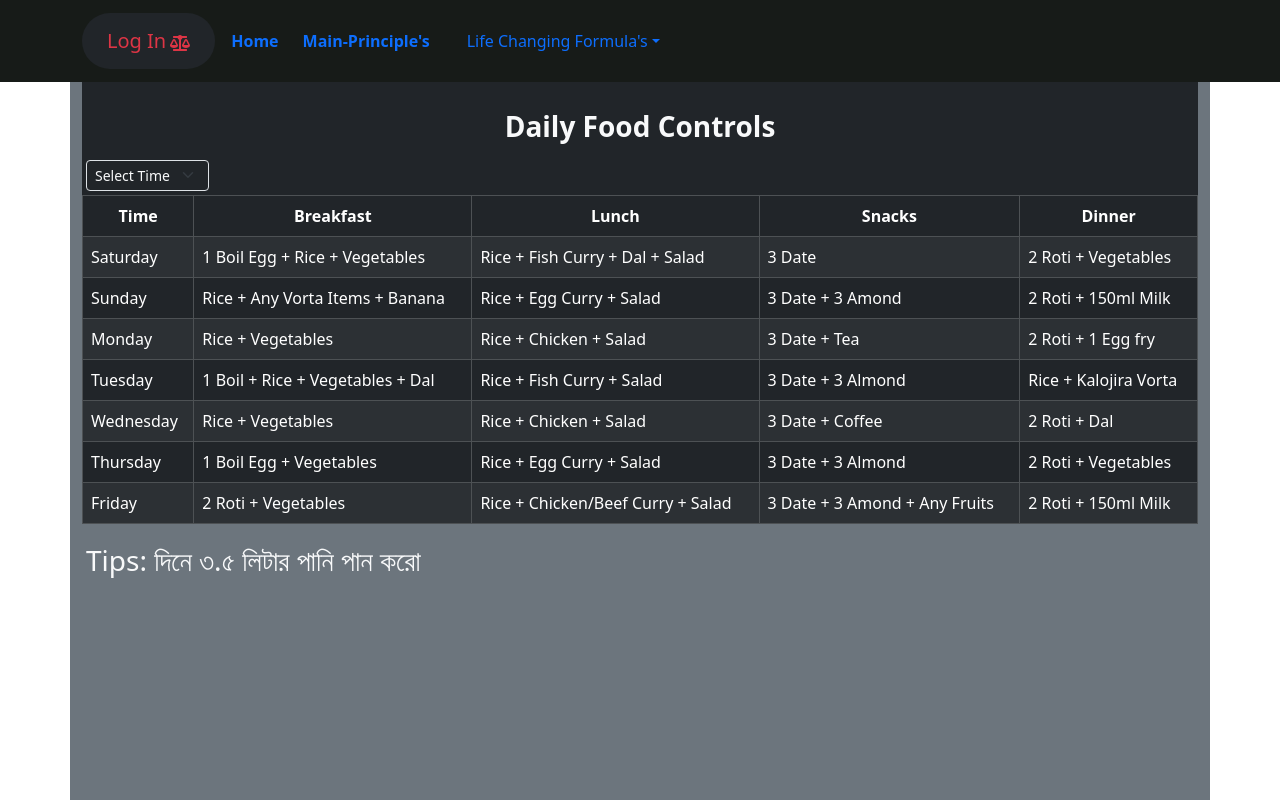
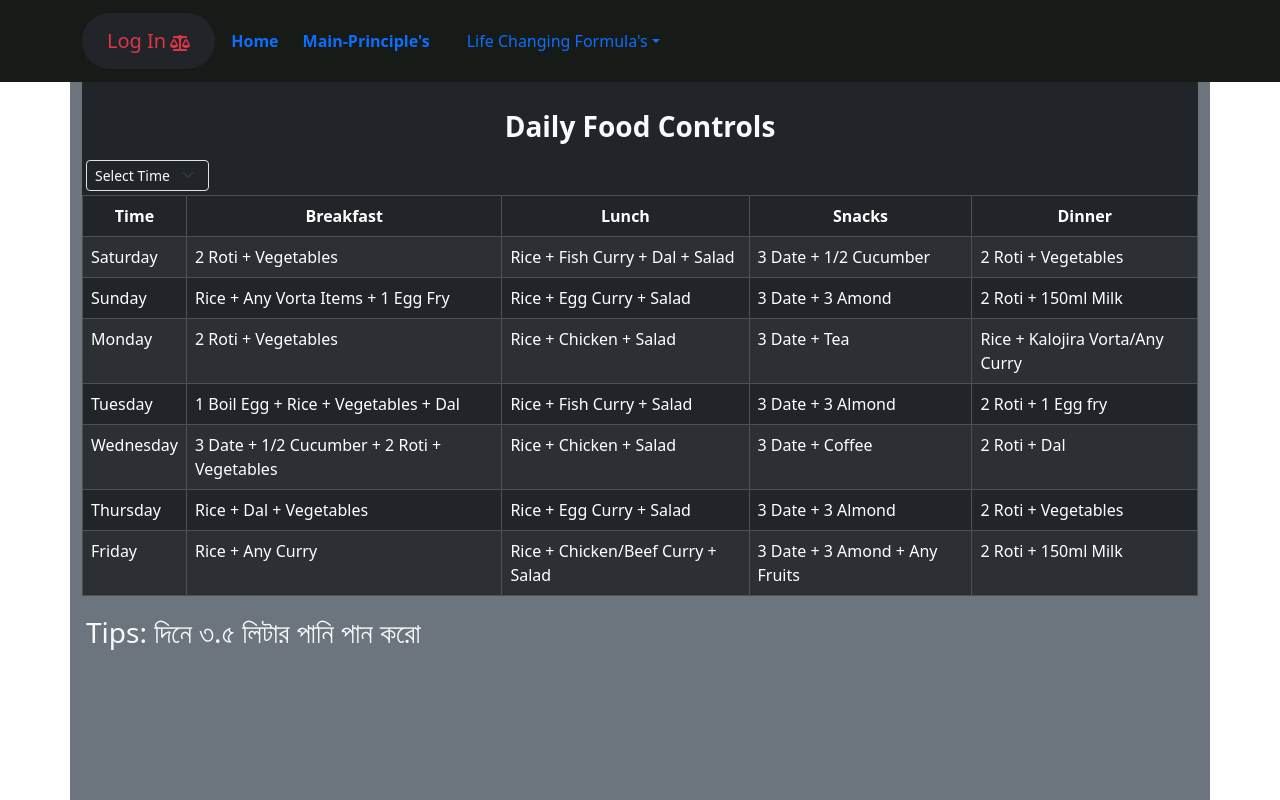
Before and after one commit to MDZAHIDHASAN2024/my-principles, a React (Vite) app: page /foodControl in a window 1280 px wide. Shown: the top 800 px of the page. Built offline with nearby package versions, Linux system fonts and the light colour scheme.

Commit message:
version 3.09

```diff
--- a/src/layout/footer/index.tsx
+++ b/src/layout/footer/index.tsx
@@ -1,7 +1,7 @@
 const Footer = () => {
   return (
     <div className="container-fluid bg-dark text-light text-center ">
-      <p> &#9400; All Rights Reserved 2025 Developed by Zahid (V.3.08) </p>
+      <p> &#9400; All Rights Reserved 2025 Developed by Zahid (V.3.09) </p>
     </div>
   );
 };
--- a/src/pages/foodControl/foodControl.tsx
+++ b/src/pages/foodControl/foodControl.tsx
@@ -7,15 +7,15 @@ const foodData = [
   {
     id: 1,
     time: 'Saturday',
-    breakfast: '1 Boil Egg + Rice + Vegetables',
+    breakfast: '2 Roti + Vegetables',
     lunch: 'Rice + Fish Curry + Dal + Salad',
-    snacks: '3 Date',
+    snacks: '3 Date + 1/2 Cucumber',
     dinner: '2 Roti + Vegetables ',
   },
   {
     id: 2,
     time: 'Sunday',
-    breakfast: 'Rice + Any Vorta Items + Banana',
+    breakfast: 'Rice + Any Vorta Items + 1 Egg Fry',
     lunch: 'Rice + Egg Curry + Salad',
     snacks: '3 Date + 3 Amond',
     dinner: '2 Roti + 150ml Milk',
@@ -23,23 +23,23 @@ const foodData = [
   {
     id: 3,
     time: 'Monday',
-    breakfast: 'Rice + Vegetables ',
+    breakfast: '2 Roti + Vegetables ',
     lunch: 'Rice + Chicken + Salad',
     snacks: '3 Date + Tea',
-    dinner: '2 Roti + 1 Egg fry ',
+    dinner: 'Rice + Kalojira Vorta/Any Curry ',
   },
   {
     id: 4,
     time: 'Tuesday',
-    breakfast: '1 Boil + Rice + Vegetables + Dal',
+    breakfast: '1 Boil Egg + Rice + Vegetables + Dal',
     lunch: 'Rice + Fish Curry + Salad',
     snacks: '3 Date + 3 Almond',
-    dinner: 'Rice + Kalojira Vorta',
+    dinner: '2 Roti + 1 Egg fry ',
   },
   {
     id: 5,
     time: 'Wednesday',
-    breakfast: 'Rice + Vegetables',
+    breakfast: '3 Date + 1/2 Cucumber + 2 Roti + Vegetables',
     lunch: 'Rice + Chicken + Salad',
     snacks: '3 Date + Coffee',
     dinner: '2 Roti + Dal ',
@@ -47,7 +47,7 @@ const foodData = [
   {
     id: 6,
     time: 'Thursday',
-    breakfast: '1 Boil Egg + Vegetables',
+    breakfast: 'Rice + Dal + Vegetables',
     lunch: 'Rice + Egg Curry + Salad',
     snacks: '3 Date + 3 Almond',
     dinner: '2 Roti + Vegetables',
@@ -55,7 +55,7 @@ const foodData = [
   {
     id: 7,
     time: 'Friday',
-    breakfast: '2 Roti + Vegetables',
+    breakfast: 'Rice + Any Curry',
     lunch: 'Rice + Chicken/Beef Curry + Salad',
     snacks: '3 Date + 3 Amond + Any Fruits',
     dinner: '2 Roti + 150ml Milk',
--- a/src/pages/home/index.tsx
+++ b/src/pages/home/index.tsx
@@ -230,7 +230,7 @@ const Home = () => {
                 <p>25/06/1432 Bangla</p>
                 <p>17/04/1447 Arabic</p>
                 <p>Friday</p>
-                <p>11:00AM</p>
+                <p>12:00PM</p>
               </div>
             )}
           </div>
```
